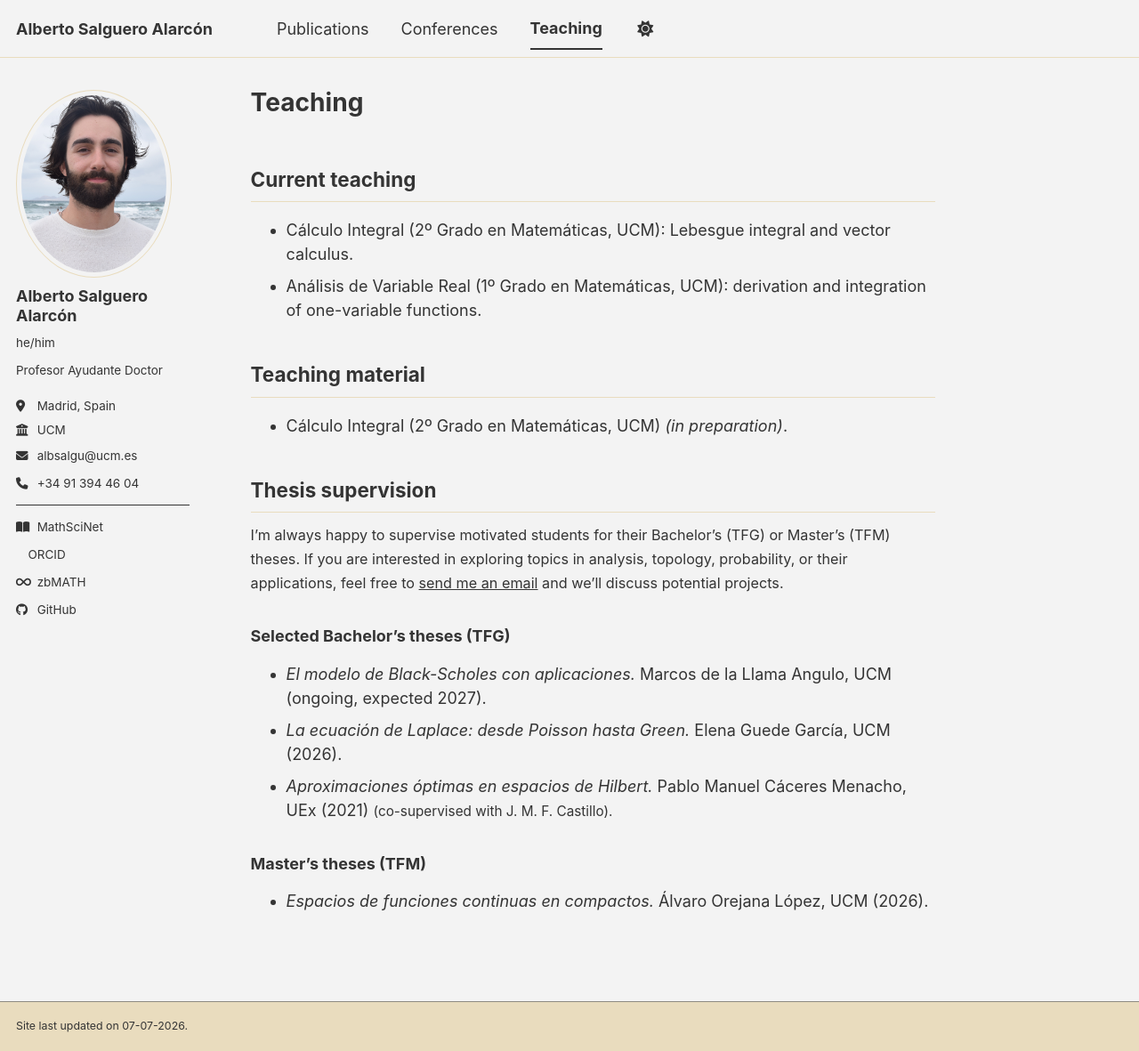
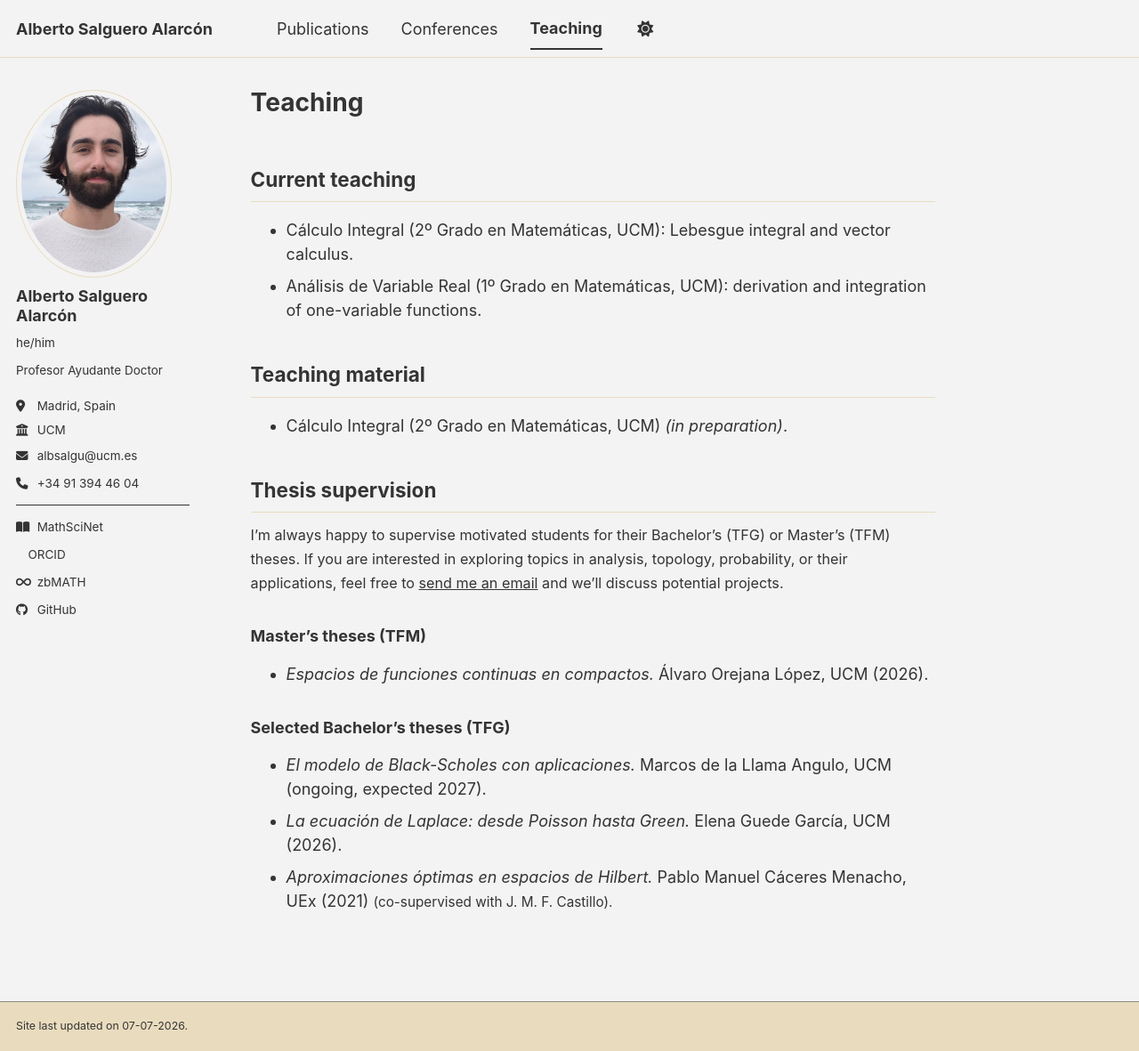
Before and after one commit to salgueroalarcon/salgueroalarcon.github.io, a Jekyll site: the page built from _pages/teaching.md, in a window 1280 px wide and 1181 px high. Shown: the whole window at 89% size. Built offline with Jekyll 4.4.1, drawn with Linux system fonts in a browser that asks for light colours; a style sheet for code colours, icons or effects is not loaded.

```diff
--- a/_pages/teaching.md
+++ b/_pages/teaching.md
@@ -16,10 +16,10 @@ author_profile: true
 ## Thesis supervision
 <span style="font-size: 90%;"> I'm always happy to supervise motivated students for their Bachelor's (TFG) or Master's (TFM) theses. If you are interested in exploring topics in analysis, topology, probability, or their applications,  feel free to [send me an email](mailto:albsalgu@ucm.es) and we'll discuss potential projects. </span>
 
+### Master's theses (TFM)
+- *Espacios de funciones continuas en compactos.* Álvaro Orejana López, UCM (2026).
+
 ### Selected Bachelor's theses (TFG)
 - *El modelo de Black-Scholes con aplicaciones.* Marcos de la Llama Angulo, UCM (ongoing, expected 2027).
 - *La ecuación de Laplace: desde Poisson hasta Green.* Elena Guede García, UCM (2026).
 - *Aproximaciones óptimas en espacios de Hilbert.* Pablo Manuel Cáceres Menacho, UEx (2021) <span style="font-size: 85%;"> (co-supervised with J. M. F. Castillo).</span>
-
-### Master's theses (TFM)
-- *Espacios de funciones continuas en compactos.* Álvaro Orejana López, UCM (2026).
```
